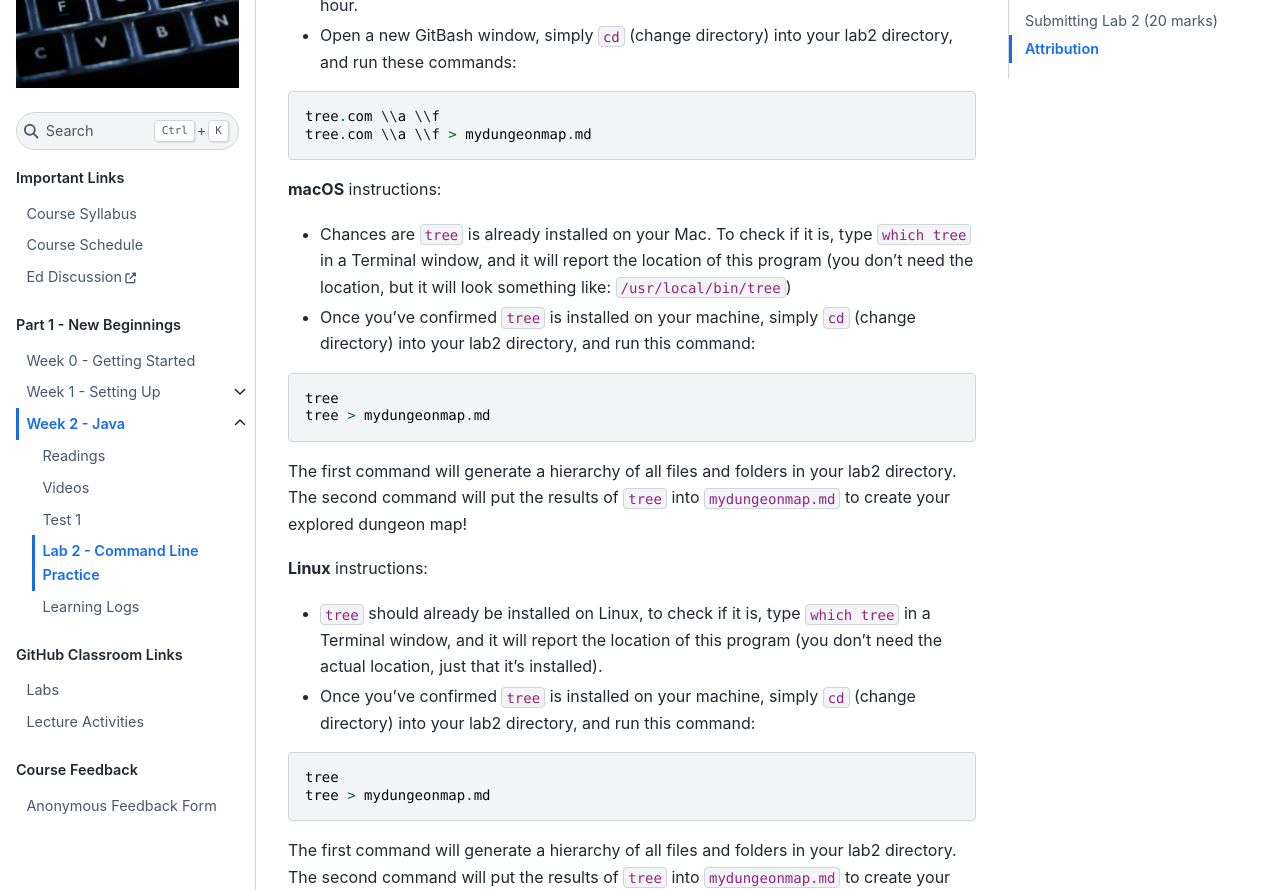
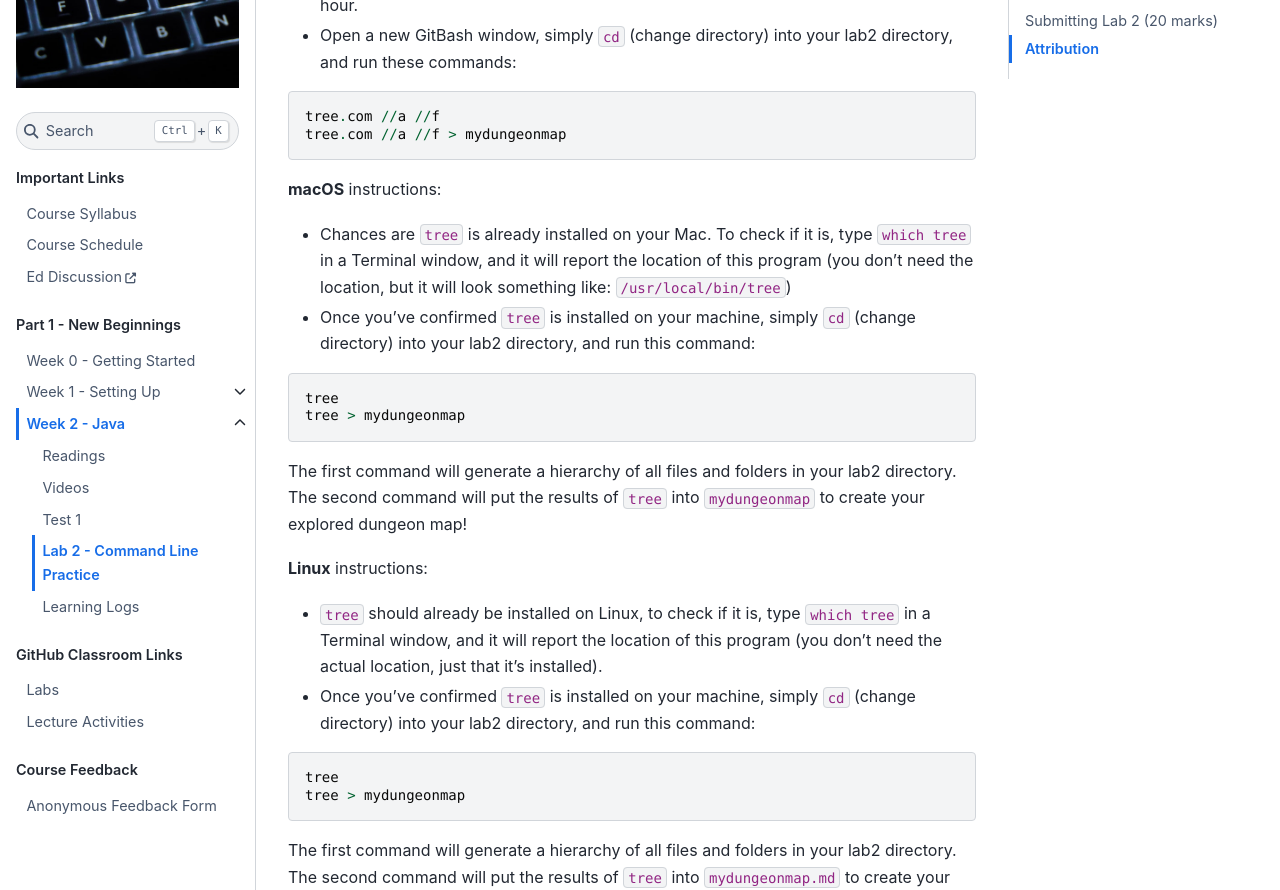
Before and after one commit to ubco-cmps/cosc111_course, a Jupyter Book: the page built from class/week02/lab.md, in a window 1280 px wide and 1400 px high, scrolled down 3704 px. Shown: the part 152-1042 px from the top of the window. Built offline with Jupyter Book 1.0.4 settings and Sphinx 7.4.7 and the Sphinx Book theme 1.1.4, drawn with Linux system fonts in a browser that asks for light colours; pages that are not in the unit, such as notebooks, are missing from menus.

````diff
--- a/class/week02/lab.md
+++ b/class/week02/lab.md
@@ -110,8 +110,8 @@ git push
 - Open a new GitBash window, simply `cd` (change directory) into your lab2 directory, and run these commands:
 
 ```
-tree.com \\a \\f
-tree.com \\a \\f > mydungeonmap.md
+tree.com //a //f
+tree.com //a //f > mydungeonmap
 ```
 
 **macOS** instructions:
@@ -122,11 +122,11 @@ tree.com \\a \\f > mydungeonmap.md
 
 ```
 tree
-tree > mydungeonmap.md
+tree > mydungeonmap
 ```
 
 The first command will generate a hierarchy of all files and folders in your lab2 directory.
-The second command will put the results of `tree` into `mydungeonmap.md` to create your explored dungeon map!
+The second command will put the results of `tree` into `mydungeonmap` to create your explored dungeon map!
 
 **Linux** instructions:
 
@@ -136,7 +136,7 @@ The second command will put the results of `tree` into `mydungeonmap.md` to crea
 
 ```
 tree
-tree > mydungeonmap.md
+tree > mydungeonmap
 ```
 
 The first command will generate a hierarchy of all files and folders in your lab2 directory.
````
